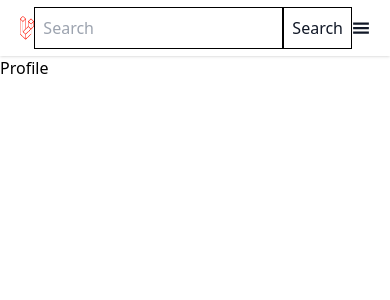
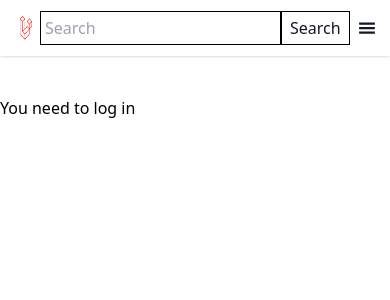
Before and after one commit to yassineghorbal/Online-Market, a React (Create React App) app: page /profile in a window 390 px wide. Shown: the top 300 px of the page. Built offline with nearby package versions, Linux system fonts and the light colour scheme; no server answers.

Commit message:
added logged in user info data to Profile comp

```diff
--- a/src/components/Nav.jsx
+++ b/src/components/Nav.jsx
@@ -7,7 +7,6 @@ import UserContext from "../context/UserContext";
 
 export default function Nav() {
   const token = JSON.parse(localStorage.getItem("token"));
-  const user_id = JSON.parse(localStorage.getItem("id"));
   const user_name = JSON.parse(localStorage.getItem("name"));
 
   const { logout } = useContext(UserContext);
@@ -15,7 +14,7 @@ export default function Nav() {
   let renderUl = () => {
     if (token === null) {
       return (
-        <ul className='hidden md:flex space-x-6 text-lg mr-10'>
+        <ul className='hidden md:flex space-x-6 text-lg mr-0 lg:mr-10'>
           <li className='text-sm p-2 hover:bg-black hover:text-white'>
             <Link to='/register' className='flex items-start'>
               Register &nbsp; <VscAccount />{" "}
@@ -31,7 +30,7 @@ export default function Nav() {
       );
     } else {
       return (
-        <ul className='hidden md:flex space-x-6 text-lg mr-10'>
+        <ul className='hidden md:flex space-x-6 text-lg mr-0 lg:mr-10'>
           <li className='text-sm p-2 hover:bg-black hover:text-white'>
             <Link to={"/profile"} className='flex'>
               {user_name} &nbsp;
@@ -104,12 +103,15 @@ export default function Nav() {
       <nav
         id='bigNav'
         className='w-full flex justify-between items-center text-gray-900 p-5 h-14 shadow'>
-        <Link to='/' className='text-2xl flex ml-0 md:ml-10'>
+        <Link to='/' className='text-2xl flex ml-0 md:ml-5 lg:ml-10'>
           <img src={logo} alt='Logo' className='h-6 mr-3' />
           <span className='md:block hidden'>Online Market</span>
         </Link>
-        <form className='flex'>
-          <input className='border border-black p-2' placeholder='Search' />
+        <form className='flex mx-2 md:mx-auto'>
+          <input
+            className='border border-black p-1 md:p-2'
+            placeholder='Search'
+          />
           <button className='border border-black bg-white px-2 hover:bg-black hover:text-white'>
             Search
           </button>
--- a/src/pages/Home.jsx
+++ b/src/pages/Home.jsx
@@ -94,7 +94,7 @@ export default function Home() {
           <div
             id='logged_in_hero'
             className='justify-center w-11/12 md:w-1/2 mx-auto my-5 border flex items-center'>
-            <p className='text-lg text-green-700 m-5'>
+            <p className='text-lg text-green-700 m-1 md:m-5'>
               You need to sell something ?
             </p>
             <button
--- a/src/pages/Profile.jsx
+++ b/src/pages/Profile.jsx
@@ -1,3 +1,42 @@
+import { useState, useCallback, useEffect, useRef } from "react";
+import axios from "axios";
+
 export default function Profile() {
-  return <div>Profile</div>;
+  let [profile, setProfile] = useState([]);
+  profile = useRef([]);
+
+  const user_id = JSON.parse(localStorage.getItem("id"));
+
+  const getUserItems = useCallback(() => {
+    axios.get(`http://127.0.0.1:8000/api/user/${user_id}`).then((res) => {
+      profile.current = res.data;
+      setProfile(profile.current);
+      console.log(profile.current);
+    });
+  }, [profile, setProfile, user_id]);
+
+  useEffect(() => {
+    getUserItems();
+  }, [getUserItems]);
+
+  const renderUserInfo = () => {
+    if (user_id === null) {
+      return <p>You need to log in</p>;
+    } else {
+      return (
+        <ul>
+          <li>{profile.current.id}</li>
+          <li>{profile.current.name}</li>
+          <li>{profile.current.email}</li>
+          <li>{profile.current.phone}</li>
+        </ul>
+      );
+    }
+  };
+
+  return (
+    <>
+      <div className='mt-10'>{renderUserInfo()}</div>
+    </>
+  );
 }
```
